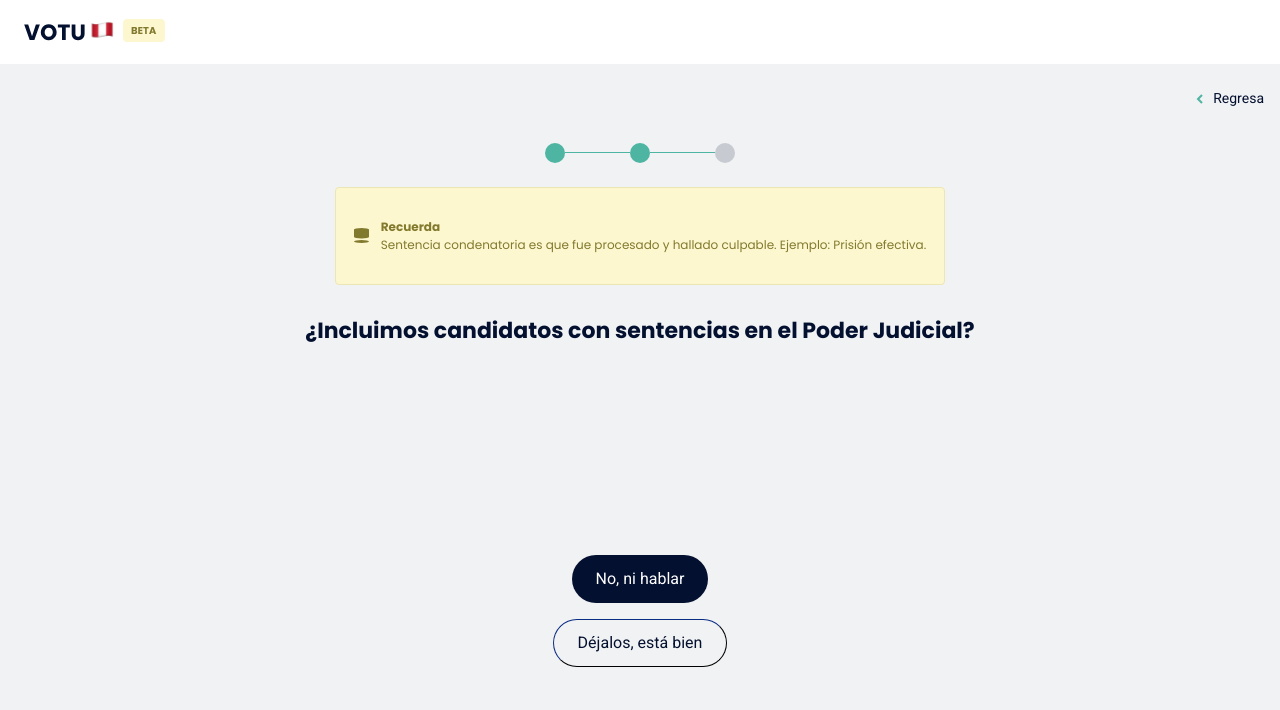
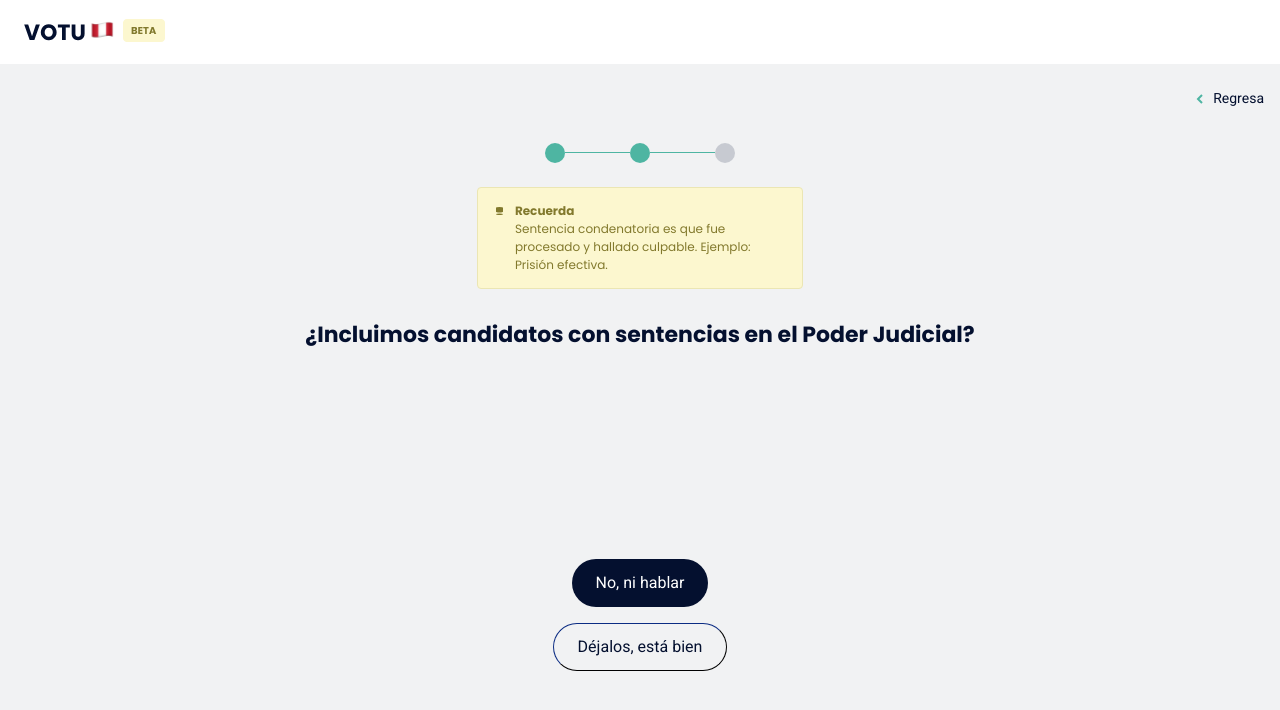
Before and after one commit to openpolitica/open-wizard, a Next.js app: page /steps/2 in a window 1280 px wide. Shown: the top 710 px of the page. Built offline with nearby package versions, Linux system fonts and the light colour scheme.

Commit message:
Fix minor ui styles in Chip components

```diff
--- a/components/Chip/styles.js
+++ b/components/Chip/styles.js
@@ -22,7 +22,7 @@ const textColorPriority = {
 };
 
 export const Chip = styled('aside')`
-  align-items: center;
+  align-items: baseline;
   background-color: ${(props) => backgroundColorPriority[props.type || 'info']};
   border-radius: 4px;
   border: 1px solid ${(props) => borderColorPriority[props.type || 'info']};
@@ -32,7 +32,8 @@ export const Chip = styled('aside')`
   font-family: 'Poppins', sans-serif;
   font-size: 0.75rem;
   gap: 0.75rem;
-  height: 3rem;
+  max-width: 20.437rem;
+  min-height: 2.875rem;
   justify-content: center;
   line-height: 1.125rem;
   padding: 0.875rem 1.125rem;
--- a/components/Steps/2/styles.js
+++ b/components/Steps/2/styles.js
@@ -35,8 +35,6 @@ export const Stepper = styled(BaseStepper)`
 
 export const Chip = styled(BaseChip)`
   margin-top: 1.5rem;
-  min-height: 6.125rem;
-  min-width: 20.437rem;
 `;
 
 export const Title = styled(BaseTitle)`
--- a/components/Steps/CandidateResults/styles.js
+++ b/components/Steps/CandidateResults/styles.js
@@ -71,7 +71,5 @@ export const CandidateCard = styled(BaseCandidateCard)`
 `;
 
 export const ChipCard = styled(Chip)`
-  height: 4rem;
-  margin: 0.2rem 0;
-  width: 20.5rem;
+  margin: 0.5rem 0 0;
 `;
--- a/components/Steps/PartyResults/styles.js
+++ b/components/Steps/PartyResults/styles.js
@@ -37,7 +37,6 @@ export const Title = styled(BaseTitle)`
 
 export const Chip = styled(BaseChip)`
   margin-top: 1rem;
-  width: 20.5rem;
 `;
 
 export const Results = styled('section')`
```
